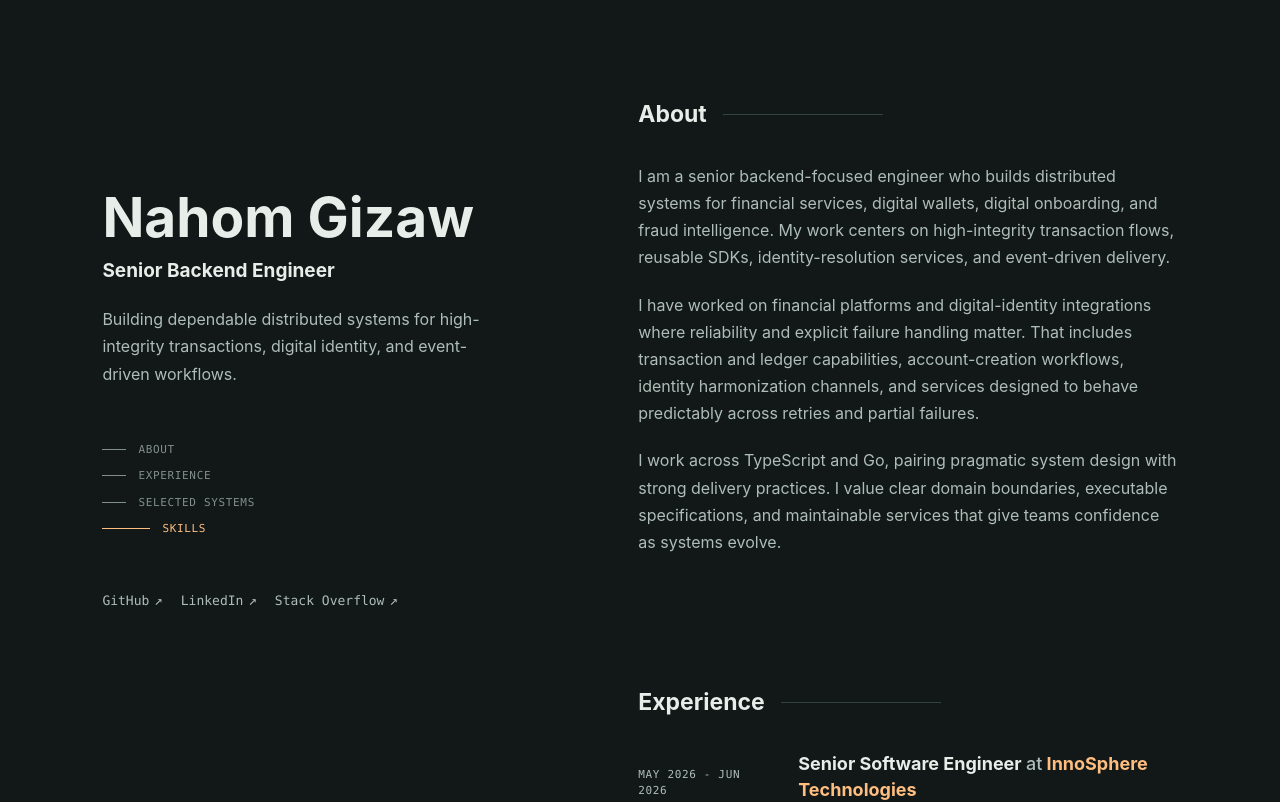
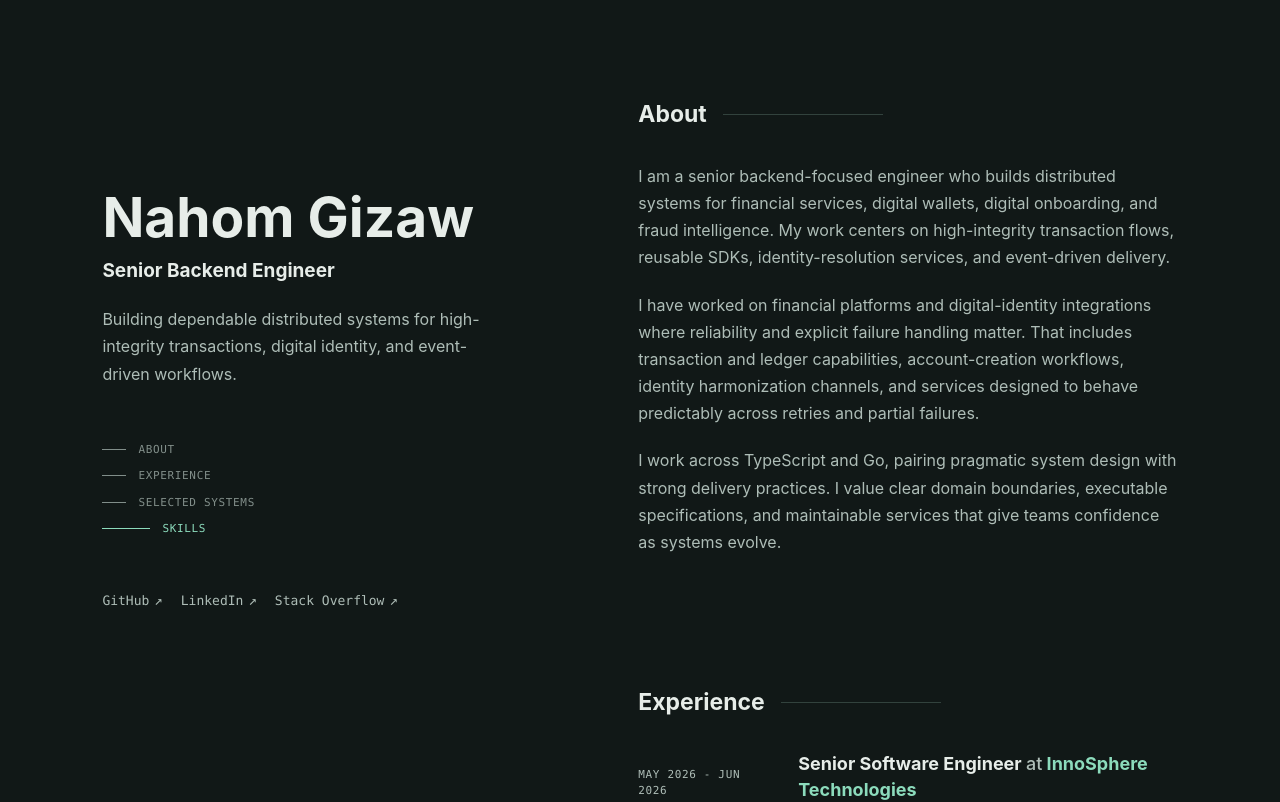
Before and after one commit to gizawNahom/one-page-resume, a Next.js app: page / in a window 1280 px wide. Shown: the top 802 px of the page. Built offline with nearby package versions, Linux system fonts and the light colour scheme.

Commit message:
change accent color

```diff
--- a/app/styles.css
+++ b/app/styles.css
@@ -5,9 +5,9 @@
   --line: #32423d;
   --text: #e7ede9;
   --muted: #aebdb7;
-  --accent: #f0a967;
-  --accent-strong: #ffbd80;
-  --focus: #78c6b0;
+  --accent: #67c7a3;
+  --accent-strong: #8cdbbc;
+  --focus: #a5e8cf;
   --spotlight-x: 50vw;
   --spotlight-y: 28vh;
 }
@@ -35,7 +35,7 @@ body::before {
   inset: 0;
   z-index: 0;
   pointer-events: none;
-  background: radial-gradient(540px circle at var(--spotlight-x) var(--spotlight-y), rgba(120, 198, 176, .09), transparent 68%);
+  background: radial-gradient(540px circle at var(--spotlight-x) var(--spotlight-y), rgba(103, 199, 163, .09), transparent 68%);
 }
 
 a {
```
Also changed, not shown: 1 other file (tests, documents, lock files or other folders).
